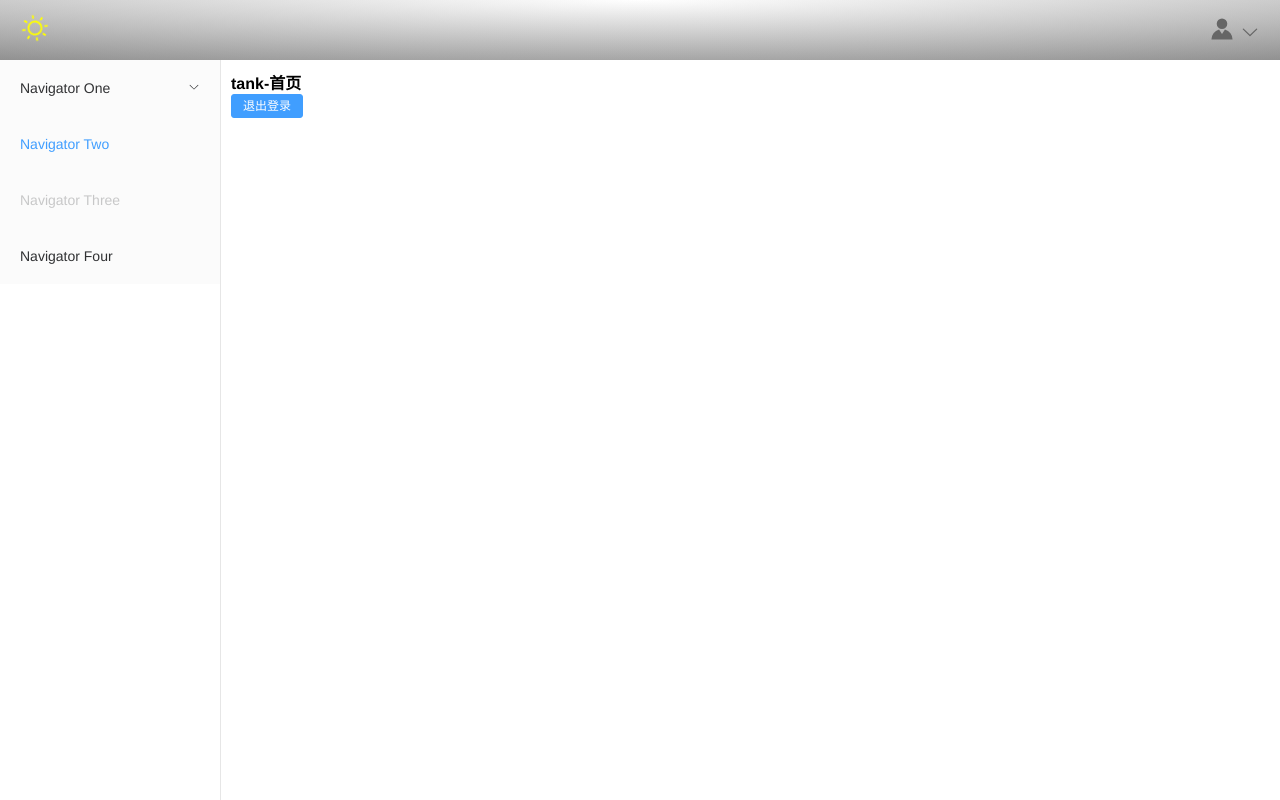
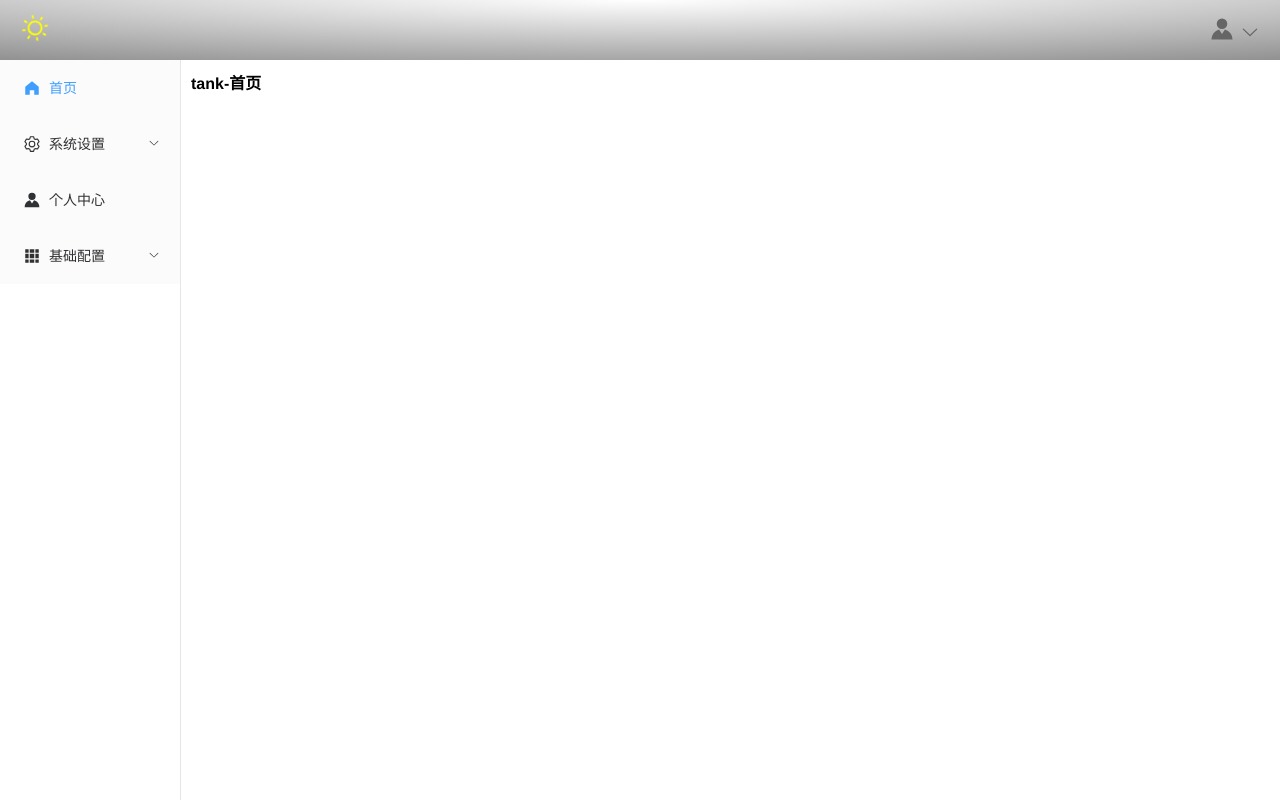
Before and after one commit to tankle0/THome, a Vue app: page /dashboard in a window 1280 px wide. Built offline with nearby package versions, Linux system fonts and the light colour scheme.

Commit message:
feat: add menu component

```diff
--- a/src/main.ts
+++ b/src/main.ts
@@ -3,24 +3,25 @@ import App from './App.vue'
 import router from './router'
 // import 'element-plus/dist/index.css'
 
-//全局注册所有组件(不建议)
-// import * as icons from '@element-plus/icons-vue'
-// Object.keys(icons).forEach(key => {
-//   app.component(key, icons[key])
-// })
-
-import {
-  Sunny,
-  Avatar,
-  ArrowDown
-}
-from '@element-plus/icons-vue'
-
 const app = createApp(App)
 
-app.component('sunny',Sunny)
-app.component('avatar',Avatar)
-app.component('arrow-down',ArrowDown)
+// 全局注册所有icon组件(不建议,若菜单全部从后端获取,需要动态生成菜单,则需要提前注册所有icon组件)
+import * as icons from '@element-plus/icons-vue'
+Object.keys(icons).forEach(key => {
+  app.component(key, icons[key])
+})
+
+//按需注册icon组件
+// import {
+//   Sunny,
+//   Avatar,
+//   ArrowDown
+// }
+// from '@element-plus/icons-vue'
+
+// app.component('sunny',Sunny)
+// app.component('avatar',Avatar)
+// app.component('arrow-down',ArrowDown)
 
 app.use(router)
 .mount('#app')
--- a/src/router/index.ts
+++ b/src/router/index.ts
@@ -3,14 +3,12 @@ import Home from '@/views/home/index.vue'
 
 const asyncRoutes:Array<RouteRecordRaw> = [
   {
-    path:'/',
-    name: 'home',
-    redirect:'dashboard',
+    path:'/dashboard',
+    name: 'dashboard',
     component:Home,
     children:[
       {
-        path:'dashboard',
-        name:'dashboard',
+        path:'',
         component: () => import("@/views/dashboard/index.vue")
       }
     ]
--- a/src/views/404/index.vue
+++ b/src/views/404/index.vue
@@ -17,7 +17,7 @@ const router:Router = useRouter()
         sub-title=""
       >
         <template #extra>
-          <el-button type="primary" size="medium" @click="router.push('/')">返回首页</el-button>
+          <el-button type="primary" size="medium" @click="router.push('/dashboard')">返回首页</el-button>
         </template>
     </el-result>
   </div>
--- a/src/views/dashboard/index.vue
+++ b/src/views/dashboard/index.vue
@@ -11,7 +11,6 @@ export default{
 <template>
   <div class="dashboard">
     <h1>tank-首页</h1>
-    <el-button type="primary" size="small">退出登录</el-button>
   </div>
 </template>
 
--- a/src/views/home/Header.vue
+++ b/src/views/home/Header.vue
@@ -23,7 +23,7 @@ export default{
         </span>
         <template #dropdown>
           <el-dropdown-menu>
-            <el-dropdown-item divided>首页</el-dropdown-item>
+            <el-dropdown-item >首页</el-dropdown-item>
             <el-dropdown-item divided>个人中心</el-dropdown-item>
             <el-dropdown-item divided>退出登录</el-dropdown-item>
           </el-dropdown-menu>
--- /dev/null
+++ b/src/views/home/MenuNav.vue
@@ -0,0 +1,41 @@
+<script lang="ts">
+export default{
+  name:'MenuItem'
+}
+</script>
+
+<script lang="ts" setup>
+const props = defineProps({
+  menu:{
+    type:Object,
+    required: true
+  },
+  index:{
+    type: String,
+    required:true
+  }
+})
+
+</script>
+
+<template>
+  <router-link :to="props.menu.path" v-if="!(props.menu.children && props.menu.children.length)">
+    <el-menu-item :index="props.menu.path" >
+      <el-icon>
+        <component :is="props.menu.meta.icon"></component>
+      </el-icon>
+      <template #title>
+        <span>{{props.menu.meta.title}}</span>
+      </template>
+    </el-menu-item>
+  </router-link>
+  <el-sub-menu v-else :index="props.index">
+    <template #title>
+      <el-icon>
+        <component :is="props.menu.meta.icon"></component>
+      </el-icon>
+      <span>{{props.menu.meta.title}}</span>
+    </template>
+    <MenuNav v-for="(m,n) in props.menu.children" :menu='m' :index="props.menu.path + '-' + n" :key="m.path"></MenuNav>
+  </el-sub-menu>
+</template>
--- a/src/views/home/SlideBar.vue
+++ b/src/views/home/SlideBar.vue
@@ -5,74 +5,112 @@ export default{
 </script>
 
 <script lang="ts" setup>
-import { ref } from 'vue';
-const isCollapse = ref<Boolean>(false)
+import { computed, reactive, ref } from 'vue';
+import { useRoute } from 'vue-router';
+import MenuNav from './MenuNav.vue'
+const isCollapse = ref(false)
+, route = useRoute()
+, menuObj = reactive({
+  menuData:[
+    {
+      path:'/dashboard',
+      meta:{
+        title:'首页',
+        icon:'HomeFilled'
+      },
+      children:[]
+    },
+    {
+      path:'/system',
+      meta:{
+        title:'系统设置',
+        icon:'Setting'
+      },
+      children:[
+        {
+          path:'/user',
+          meta:{
+            title:'用户设置',
+            icon:'Male'
+          },
+          children:[]
+        },
+        {
+          path:'/role',
+          meta:{
+            title:'角色设置',
+            icon:'List'
+          },
+          children:[]
+        },
+        {
+          path:'/menu',
+          meta:{
+            title:'菜单设置',
+            icon:'Menu'
+          },
+          children:[]
+        },
+      ]
+    },
+    {
+      path:'/home',
+      meta:{
+        title:'个人中心',
+        icon:'Avatar'
+      },
+      children:[]
+    },
+    {
+      path:'/base',
+      meta:{
+        title:'基础配置',
+        icon:'Grid'
+      },
+      children:[
+        {
+          path:'/avatar',
+          meta:{
+            title:'头像设置',
+            icon:'Operation'
+          },
+          children:[
+            {
+              path:'/avatar',
+              meta:{
+                title:'小头像设置',
+                icon:'PictureFilled'
+              },
+            }
+          ]
+        },
+        {
+          path:'/msg',
+          meta:{
+            title:'个人信息',
+            icon:'Headset'
+          },
+          children:[]
+        }
+      ]
+    },
+  ]
+})
+,activeMenu = computed(()=>{
+  return route.path
+})
 
-
-/*
-  页面用到的方法
-*/
-
-function handleOpen(){
-
-}
-
-
-function handleClose(){
-
-}
 </script>
 
 <template>
   <div class="slideBar">
     <el-menu
-      default-active="2"
+      :default-active="activeMenu"
       class="el-menu-vertical-demo"
       :collapse="isCollapse"
-      @open="handleOpen"
-      @close="handleClose"
+      :unique-opened="true"
     >
-      <el-sub-menu index="1">
-        <template #title>
-          <!-- <el-icon><location /></el-icon> -->
-          <span>Navigator One</span>
-        </template>
-        <!-- <el-menu-item-group>
-          <template #title><span>Group One</span></template> -->
-          <el-menu-item index="1-1">item one</el-menu-item>
-          <el-menu-item index="1-2">item two</el-menu-item>
-        <!-- </el-menu-item-group> -->
-        <!-- <el-menu-item-group title="Group Two"> -->
-          <el-menu-item index="1-3">item three</el-menu-item>
-        <!-- </el-menu-item-group> -->
-        <el-sub-menu index="1-4">
-          <template #title><span>item four</span></template>
-          <el-menu-item index="1-4-1">item one</el-menu-item>
-          <el-menu-item index="1-4-2">item one</el-menu-item>
-          <el-menu-item index="1-4-3">item one</el-menu-item>
-          <el-menu-item index="1-4-4">item one</el-menu-item>
-          <el-menu-item index="1-4-5">item one</el-menu-item>
-          <el-menu-item index="1-4-6">item one</el-menu-item>
-          <el-menu-item index="1-4-7">item one</el-menu-item>
-          <el-menu-item index="1-4-8">item one</el-menu-item>
-        </el-sub-menu>
-      </el-sub-menu>
-      <el-menu-item index="2">
-        <!-- <el-icon><icon-menu /></el-icon> -->
-        <template #title>Navigator Two</template>
-      </el-menu-item>
-      <el-menu-item index="3" disabled>
-        <!-- <el-icon><document /></el-icon> -->
-        <template #title>Navigator Three</template>
-      </el-menu-item>
-      <el-menu-item index="4">
-        <!-- <el-icon><setting /></el-icon> -->
-        <template #title>Navigator Four</template>
-      </el-menu-item>
+      <MenuNav v-for="(item) in menuObj.menuData" :menu='item' :index="item.path" :key="item.path"></MenuNav>
     </el-menu>
   </div>
 </template>
-
-<style scoped lang="scss">
-
-</style>
--- a/src/views/home/index.vue
+++ b/src/views/home/index.vue
@@ -52,8 +52,9 @@ export default{
     }
 
     .el-aside {
-      width: 220px;
+      width: 180px;
       background-color: #e6e6e6;
+      overflow-x: hidden;
     }
 
     .el-main {
```
Also changed, not shown: 1 other file (tests, documents, lock files or other folders).
